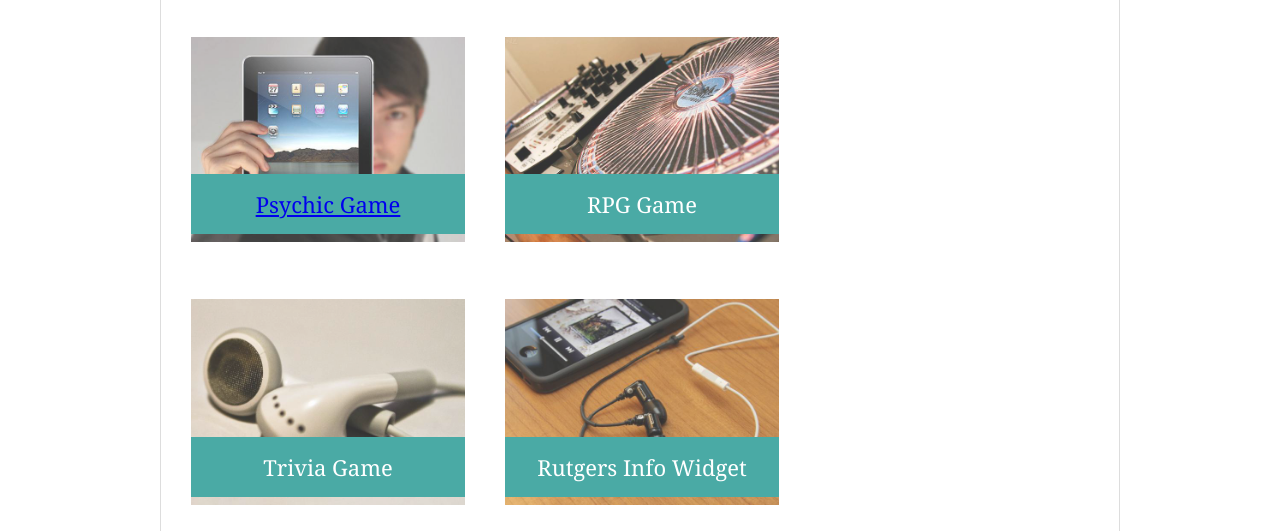
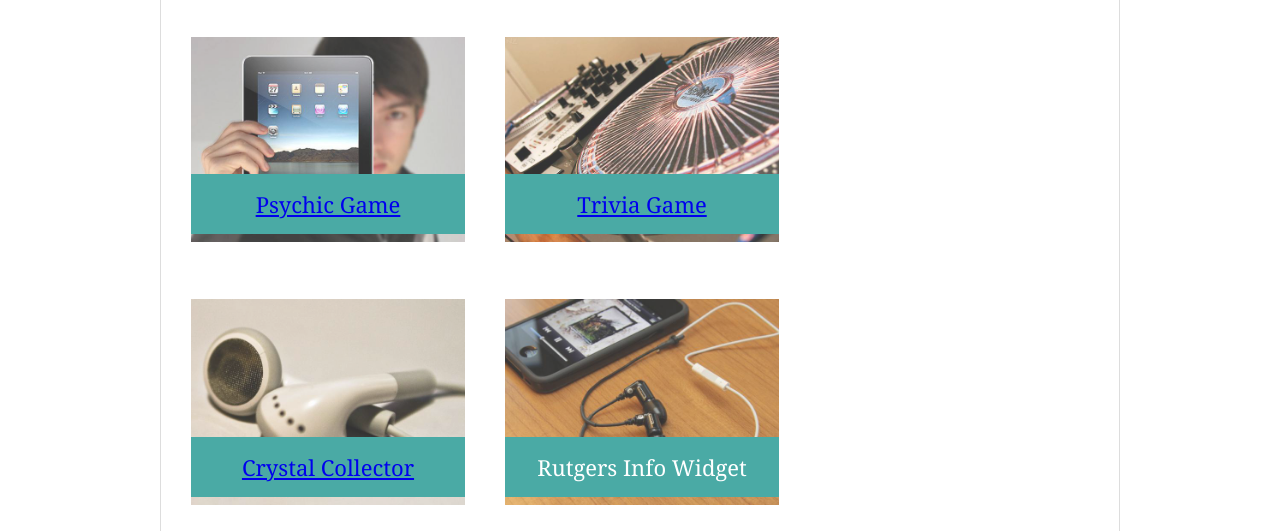
Before and after one commit to zibrahim2046/Responsive-Portfolio, a plain HTML site: page portfolio.html in a window 1280 px wide. Shown: the part 269-800 px from the top of the page. Drawn offline with Linux system fonts and the light colour scheme.

Commit message:
added trivia game

```diff
--- a/portfolio.html
+++ b/portfolio.html
@@ -26,16 +26,17 @@
           <div>
             <img
               src="assets/images/technics-q-c-640-480-1.jpg"
-              alt="Word Guess"
+              alt="Psychic Game"
             />
 
             <h3><a href="https://zibrahim2046.github.io/Psychic-Game/">Psychic Game</a></h3>
           </div>
         </div>
         <div class="work">
-          <img src="assets/images/technics-q-c-640-480-2.jpg" alt="RPG Game" />
+          <img src="assets/images/technics-q-c-640-480-2.jpg" alt="Trivia Game" />
 
-          <h3>RPG Game</h3>
+
+          <h3><a href="https://zibrahim2046.github.io/TriviaGame/">Trivia Game</a></h3>
         </div>
         <div class="work">
           <img
@@ -43,7 +44,7 @@
             alt="Trivia Game"
           />
 
-          <h3>Trivia Game</h3>
+          <h3><a href="https://zibrahim2046.github.io/unit-4-game/">Crystal Collector</a></h3>
         </div>
         <div class="work">
           <img
```
